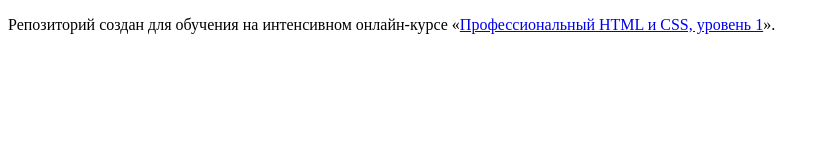
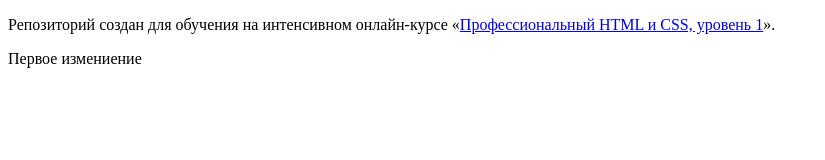
Before and after one commit to LexLacio/611145-barbershop, a plain HTML site: page index.html in a window 1280 px wide. Shown: the whole page, without its empty margins (0-825 px from the left). Drawn offline with Linux system fonts and the light colour scheme.

Commit message:
Update index.html
добавил первую строку

```diff
--- a/index.html
+++ b/index.html
@@ -7,6 +7,6 @@
   <body>
 
     <p>Репозиторий создан для обучения на интенсивном онлайн‑курсе «<a href="https://htmlacademy.ru/intensive/htmlcss">Профессиональный HTML и CSS, уровень 1</a>».</p>
-
+    <p>Первое измениение</p>
   </body>
 </html>
```
